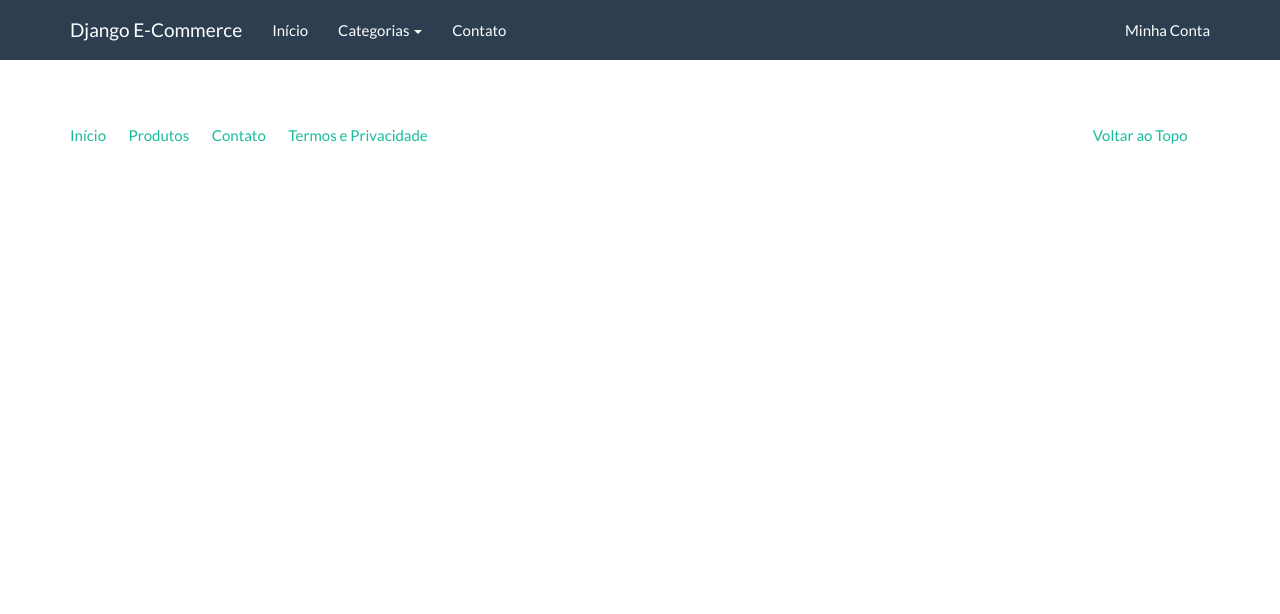
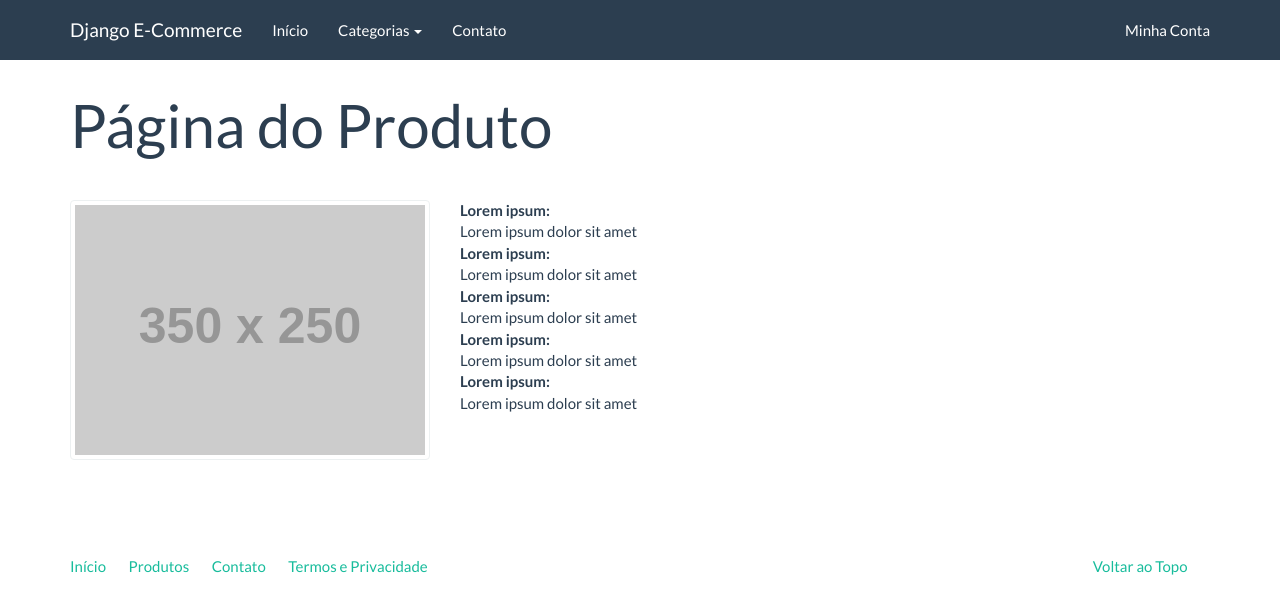
Before and after one commit to hhesedh/djangoEcommerce, a Django app: template core/templates/product.html in a window 1280 px wide. Shown: the top 614 px of the page. Run offline with Django 3.2, Linux system fonts and the light colour scheme; the template is opened without the code that fills it, so the values that code supplies are empty; grey boxes labelled with a size stand in for pictures from a placeholder-image service; some libraries are stand-ins or nearby versions.

Commit message:
App Core: Criacao das views para os templates existentes no views.py

```diff
--- a/core/templates/product.html
+++ b/core/templates/product.html
@@ -3,3 +3,30 @@
 {% block title %}
   Produto | {{ block.super }}
 {% endblock %}
+
+{% block container %}
+<div class="page-header">
+  <h1>Página do Produto</h1>
+</div>
+<div class="row">
+  <div class="col-sm-4">
+    <a href="#" class="thumbnail">
+      <img src="http://placehold.it/350x250" alt="" />
+    </a>
+  </div>
+  <div class="col-sm-8">
+    <dl>
+      <dt>Lorem ipsum:</dt>
+    <dd>Lorem ipsum dolor sit amet</dd>
+    <dt>Lorem ipsum:</dt>
+    <dd>Lorem ipsum dolor sit amet</dd>
+    <dt>Lorem ipsum:</dt>
+    <dd>Lorem ipsum dolor sit amet</dd>
+    <dt>Lorem ipsum:</dt>
+    <dd>Lorem ipsum dolor sit amet</dd>
+    <dt>Lorem ipsum:</dt>
+    <dd>Lorem ipsum dolor sit amet</dd>
+    </dl>
+  </div>
+</div>
+{% endblock %}
```
Also changed, not shown: core/views.py (+10 -6 lines).
